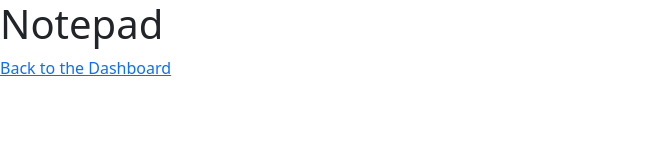
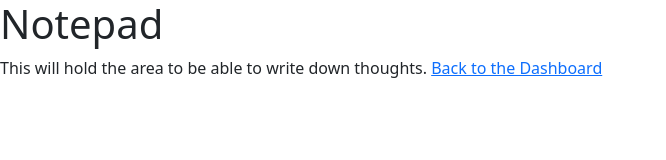
Before and after one commit to A11y-of-Dragons/Campus_Super_Life_App, a plain HTML site: page notepad.html in a window 1280 px wide. Shown: the whole page, without its empty margins (0-666 px from the left). Drawn offline with nearby package versions, Linux system fonts and the light colour scheme.

```diff
--- a/notepad.html
+++ b/notepad.html
@@ -9,8 +9,8 @@
 </head>
   <body>
     <h1>Notepad</h1>
-    <script src="https://cdn.jsdelivr.net/npm/bootstrap@5.3.9/dist/js/bootstrap.bundle.min.js" integrity="sha384-WyOxWvTyr1QaMPfiPJSv76iReVthorl5uWlFtZPyK0IEB0hGzo9y5Bp9mYanr8Bu" crossorigin="anonymous"></script>
+    <p1> This will hold the area to be able to write down thoughts.</p1>
   </body>
-
+<!-- going to need to add JS to be able to save what I wrote.-->
 <a href="dashboard.html">Back to the Dashboard</a>
   </html>
```
